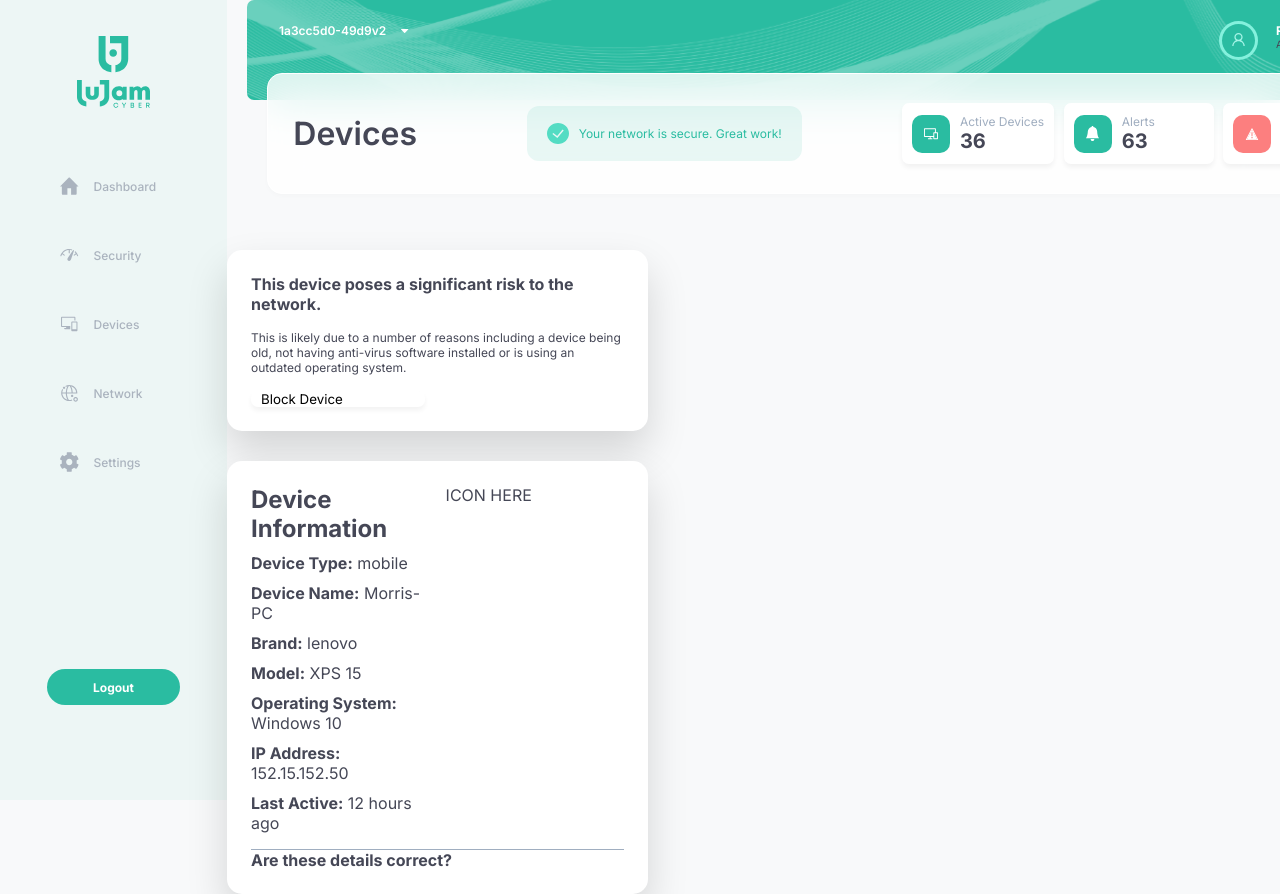
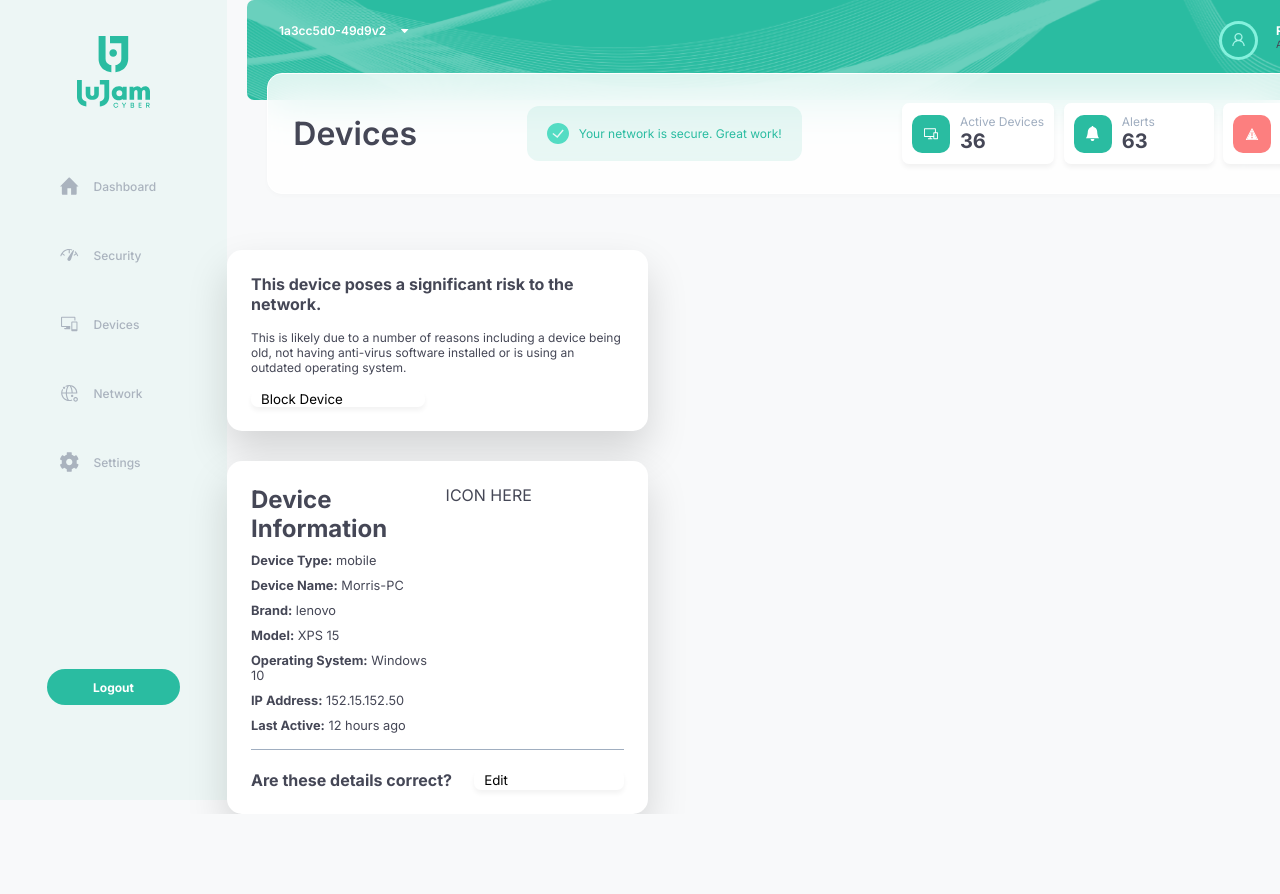
Before and after one commit to iKarans/jersey-client-project, a React (Create React App) app: page /device/Morris-PC in a window 1280 px wide. Shown: the top 894 px of the page. After the commit the page ends 814 px from the top, so only its background shows below. Built offline with nearby package versions, Linux system fonts and the light colour scheme.

Commit message:
styled devices info

```diff
--- a/src/components/DeviceInfo/DeviceInfo.jsx
+++ b/src/components/DeviceInfo/DeviceInfo.jsx
@@ -1,4 +1,5 @@
 import React from "react";
+import Button from "../Button/Button";
 import "./DeviceInfo.scss"
 
 const DeviceInfo = (props) => {
@@ -25,6 +26,7 @@ const DeviceInfo = (props) => {
 
         <div className="device-info__edit">
             <h4>Are these details correct?</h4>
+            <Button text="Edit"/>
         </div>
 
     </div>
--- a/src/components/DeviceInfo/DeviceInfo.scss
+++ b/src/components/DeviceInfo/DeviceInfo.scss
@@ -17,12 +17,16 @@
 
       li {
           margin-top: 10px;
+          font-size: .8rem;
       }
   }
 
   &__edit {
     grid-column: 1 / span 2;
     border-top: 1px solid $text-primary;
+    display: flex;
+    justify-content: space-between;
+    padding-top: 20px;
 
   }
 }
--- a/src/data/devices.js
+++ b/src/data/devices.js
@@ -23,8 +23,8 @@ export const devices = [
     name: "fc7e3bc6",
     type: "laptop",
     brand: "apple",
-    model: "XPS 15",
-    OS: "Windows 10",
+    model: "MacBook Pro 15",
+    OS: "iOS 10",
     ipAddress: "152.15.152.50",
     lastActive: "12 hours ago",
     securityRisk: "low",
```
